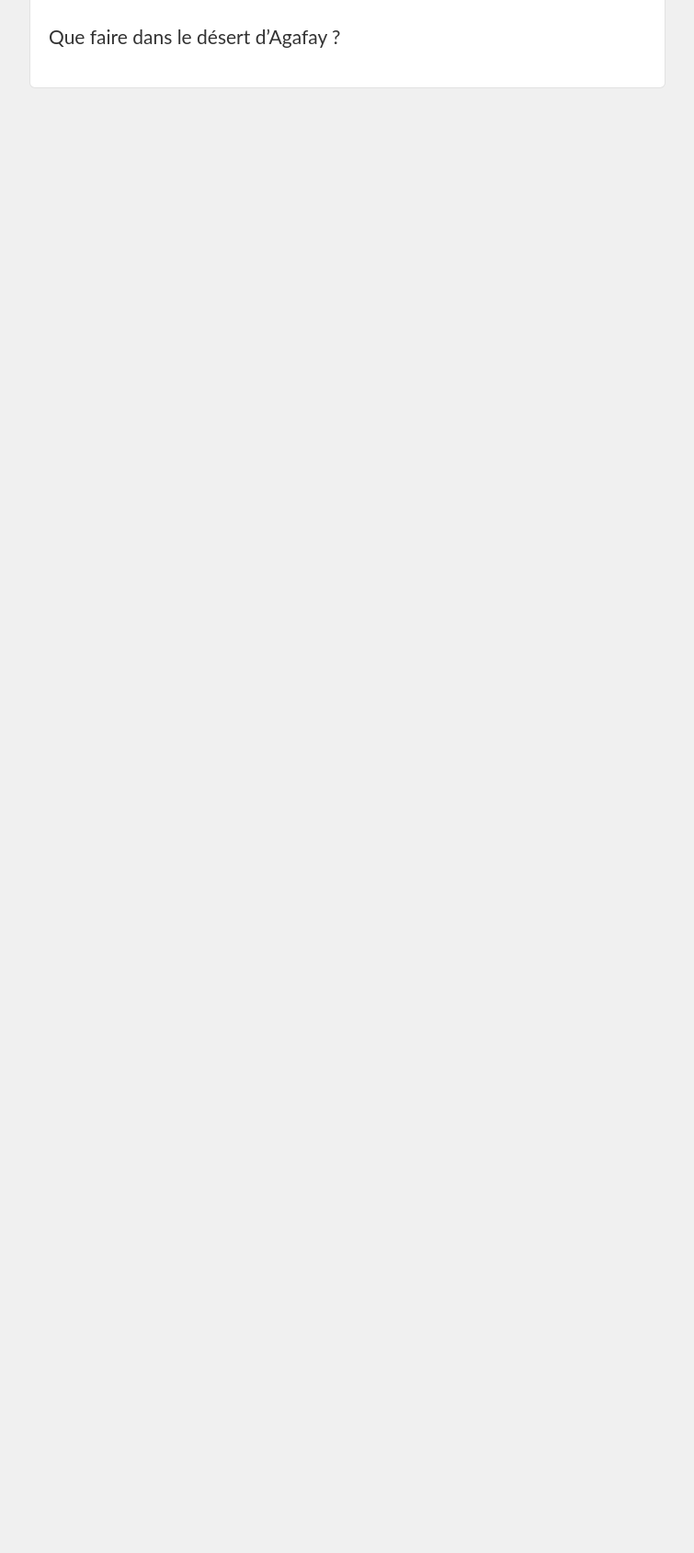
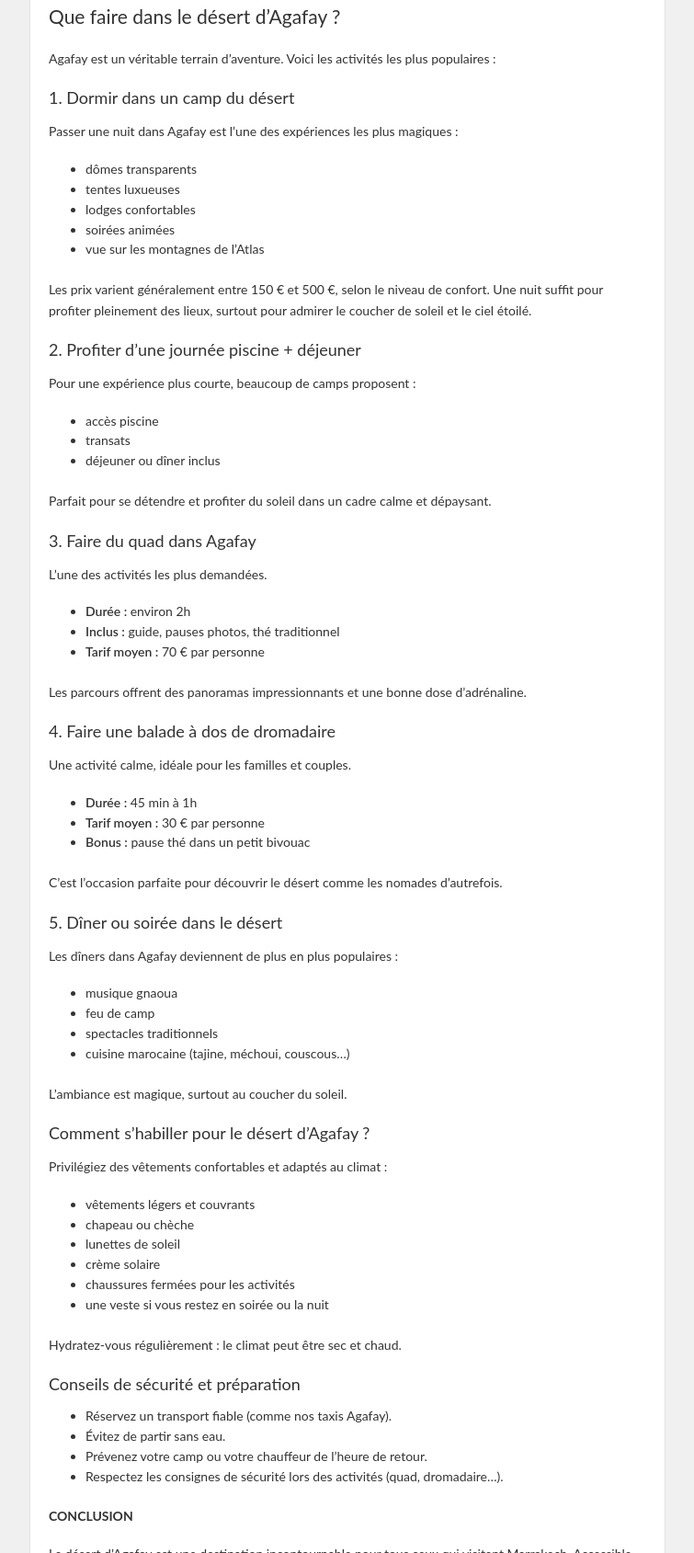
Before and after one commit to hamzaelbaz/taxitoagafay, a website: page public/blog/guide-complet.html in a window 1280 px wide. Shown: the part 1757-3446 px from the top of the page at 92% size, without its empty margins (387-1142 px from the left). Before the commit the page ends 1932 px from the top, so only its background shows below. Drawn offline with nearby package versions, Linux system fonts and the light colour scheme; a script that the page names is missing.

Commit message:
modify the files

```diff
--- a/public/blog/guide-complet.html
+++ b/public/blog/guide-complet.html
@@ -21,6 +21,11 @@
       <script src="https://ajax.googleapis.com/ajax/libs/webfont/1.6.26/webfont.js" type="text/javascript"></script><script type="text/javascript">WebFont.load({  google: {    families: ["Lato:100,100italic,300,300italic,400,400italic,700,700italic,900,900italic"]  }});</script><script type="text/javascript">!function(o,c){var n=c.documentElement,t=" w-mod-";n.className+=t+"js",("ontouchstart"in o||o.DocumentTouch&&c instanceof DocumentTouch)&&(n.className+=t+"touch")}(window,document);</script>
       <link href="/images/favicon.ico" rel="shortcut icon" type="image/x-icon"/>
       <link href="/images/favicon.ico" rel="apple-touch-icon"/>
+      <style>
+        span {
+            font-weight: 600;
+        }
+      </style>
    </head>
    <body>
     <div data-collapse="medium" data-animation="default" data-duration="400" data-easing="ease" data-easing2="ease" role="banner" class="navigation-bar w-nav">
@@ -65,10 +70,10 @@
                             <p>Situé aux portes des montagnes de l’Atlas, le désert offre un panorama unique : un mélange de paysages arides, de plateaux rocheux et d’horizons dégagés.</p>
                             <p>Pour les visiteurs qui ne souhaitent pas faire de longues heures de route jusqu’au Sahara, Agafay représente l’alternative idéale, simple et rapide d’accès.</p>
                             <ul>
-                                <li>Sa proximité avec Marrakech: Idéal pour une demi-journée, une journée complète ou une soirée.</li>
-                                <li>Ses activités variées: Quad, camel ride, dîners privés, soirées musicales, piscines panoramiques…</li>
-                                <li>Son ambiance authentique et paisible: Un lieu parfait pour se ressourcer, loin de l’agitation de la ville.</li>
-                                <li>Son importance culturelle: La région abrite depuis longtemps des villages berbères et d’anciennes routes nomades.</li>
+                                <li><span>Sa proximité avec Marrakech :</span> Idéal pour une demi-journée, une journée complète ou une soirée.</li>
+                                <li><span>Ses activités variées :</span> Quad, camel ride, dîners privés, soirées musicales, piscines panoramiques…</li>
+                                <li><span>Son ambiance authentique et paisible :</span> Un lieu parfait pour se ressourcer, loin de l’agitation de la ville.</li>
+                                <li><span>Son importance culturelle :</span> La région abrite depuis longtemps des villages berbères et d’anciennes routes nomades.</li>
                             </ul>
                             <p>Le climat du désert change beaucoup selon les saisons :</p>
                             <ul>
@@ -86,7 +91,6 @@
                                 <li><span>Durée du trajet :</span> 40 min</li>
                                 <li><span>Prix moyen :</span> 30 € à 40 € l’aller simple</li>
                                 <li><span>Avantage :</span> pas besoin de négocier, service direct jusqu’au camp choisi</li>
-                                <li></li>
                             </ul>
                             <h4>2. Louer une voiture</h4>
                             <p>Bonne option si vous voulez explorer plusieurs endroits à votre rythme.
@@ -94,7 +98,75 @@ Mais attention : la route peut être déroutante pour les visiteurs et la circul
                             <h4>3. Excursions de groupe</h4>
                             <p>Moins flexibles mais économiques — souvent avec des horaires imposés.</p>
                             </article>
-                            <h3>Que faire dans le désert d’Agafay ?</h3>
+                            <article>
+                                <h3>Que faire dans le désert d’Agafay ?</h3>
+                            <p>Agafay est un véritable terrain d’aventure. Voici les activités les plus populaires :</p>
+                            <h4>1. Dormir dans un camp du désert</h4>
+                            <p>Passer une nuit dans Agafay est l’une des expériences les plus magiques :</p>
+                            <ul>
+                                <li>dômes transparents</li>
+                                <li>tentes luxueuses</li>
+                                <li>lodges confortables</li>
+                                <li>soirées animées</li>
+                                <li>vue sur les montagnes de l’Atlas</li>
+                            </ul>
+                            <p>Les prix varient généralement entre 150 € et 500 €, selon le niveau de confort.
+Une nuit suffit pour profiter pleinement des lieux, surtout pour admirer le coucher de soleil et le ciel étoilé.</p>
+                            <h4>2. Profiter d’une journée piscine + déjeuner</h4>
+                            <p>Pour une expérience plus courte, beaucoup de camps proposent :</p>
+                            <ul>
+                                <li>accès piscine</li>
+                                <li>transats</li>
+                                <li>déjeuner ou dîner inclus</li>
+                            </ul>
+                            <p>Parfait pour se détendre et profiter du soleil dans un cadre calme et dépaysant.</p>
+                            <h4>3. Faire du quad dans Agafay</h4>
+                            <p>L’une des activités les plus demandées.</p>
+                            <ul>
+                                <li><span>Durée : </span>environ 2h</li>
+                                <li><span>Inclus : </span>guide, pauses photos, thé traditionnel</li>
+                                <li><span>Tarif moyen : </span>70 € par personne</li>
+                            </ul>
+                            <p>Les parcours offrent des panoramas impressionnants et une bonne dose d’adrénaline.</p>
+                            <h4>4. Faire une balade à dos de dromadaire</h4>
+                            <p>Une activité calme, idéale pour les familles et couples.</p>
+                            <ul>
+                                <li><span>Durée : </span>45 min à 1h</li>
+                                <li><span>Tarif moyen : </span>30 € par personne</li>
+                                <li><span>Bonus : </span>pause thé dans un petit bivouac</li>
+                            </ul>
+                            <p>C’est l’occasion parfaite pour découvrir le désert comme les nomades d’autrefois.</p>
+                            <h4>5. Dîner ou soirée dans le désert</h4>
+                            <p>Les dîners dans Agafay deviennent de plus en plus populaires :</p>
+                            <ul>
+                                <li>musique gnaoua</li>
+                                <li>feu de camp</li>
+                                <li>spectacles traditionnels</li>
+                                <li>cuisine marocaine (tajine, méchoui, couscous…)</li>
+                            </ul>
+                            <p>L’ambiance est magique, surtout au coucher du soleil.</p>
+                            </article>
+                            <h4>Comment s’habiller pour le désert d’Agafay ?</h4>
+                            <p>Privilégiez des vêtements confortables et adaptés au climat :</p>
+                            <ul>
+                                <li>vêtements légers et couvrants</li>
+                                <li>chapeau ou chèche</li>
+                                <li>lunettes de soleil</li>
+                                <li>crème solaire</li>
+                                <li>chaussures fermées pour les activités</li>
+                                <li>une veste si vous restez en soirée ou la nuit</li>
+                            </ul>
+                            <p>Hydratez-vous régulièrement : le climat peut être sec et chaud.</p>
+                            <h4>Conseils de sécurité et préparation</h4>
+                            <ul>
+                                <li>Réservez un transport fiable (comme nos taxis Agafay).</li>
+                                <li>Évitez de partir sans eau.</li>
+                                <li>Prévenez votre camp ou votre chauffeur de l’heure de retour.</li>
+                                <li>Respectez les consignes de sécurité lors des activités (quad, dromadaire…).</li>
+                            </ul>
+                            <h5>Conclusion</h5>
+                            <p>Le désert d’Agafay est une destination incontournable pour tous ceux qui visitent Marrakech. Accessible, calme, authentique et riche en activités, il offre une expérience unique sans avoir à parcourir les longues distances jusqu’au Sahara.</p>
+                            <p>Que vous souhaitiez une aventure en quad, une sortie romantique, une nuit dans un camp ou simplement un trajet rapide depuis Marrakech, Agafay a tout pour plaire.</p>
                         </div>
                     </div>
                     <!-- <div class="button-wrapper"><a href="/all-posts" class="button w-button">← Tous les articles</a></div> -->
```
